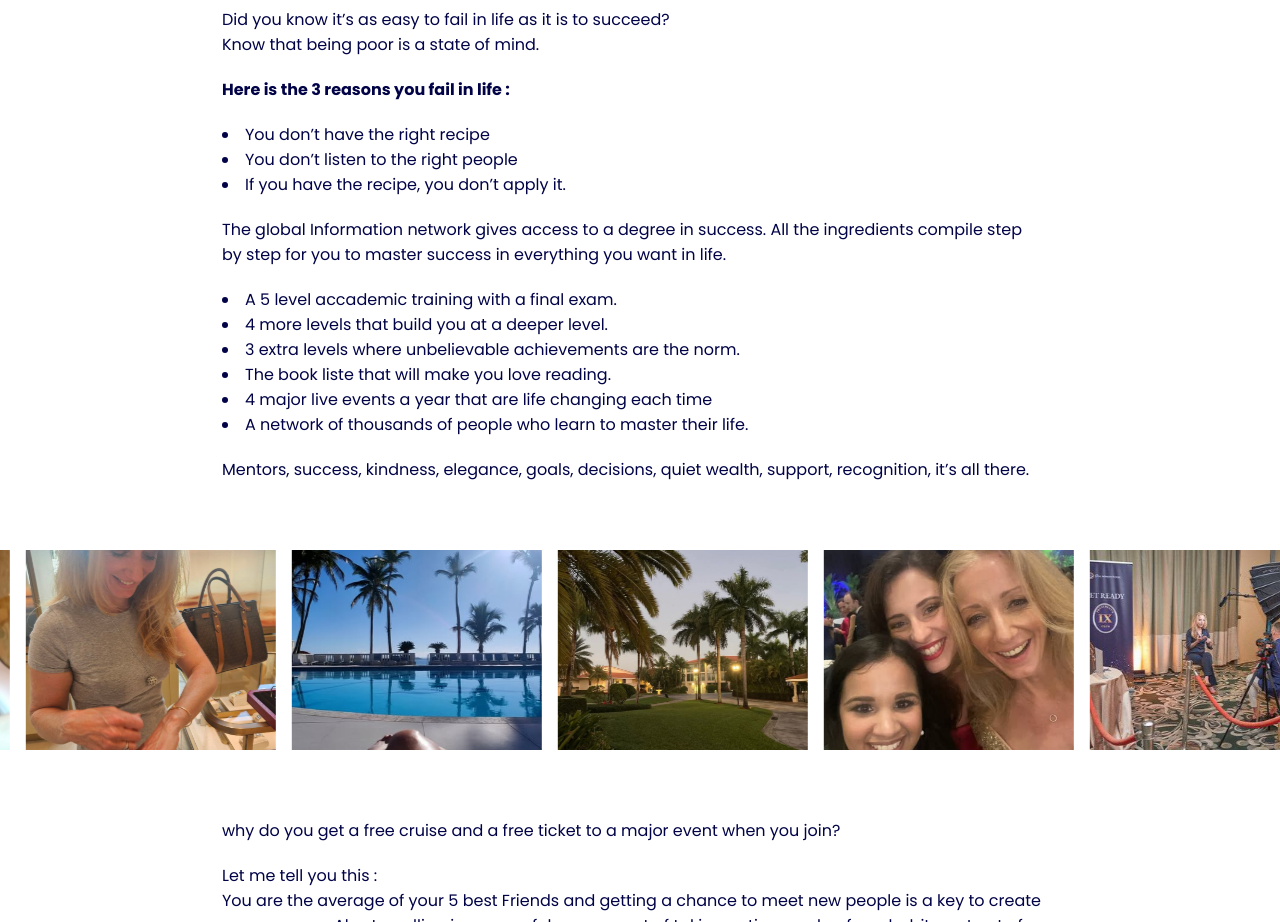
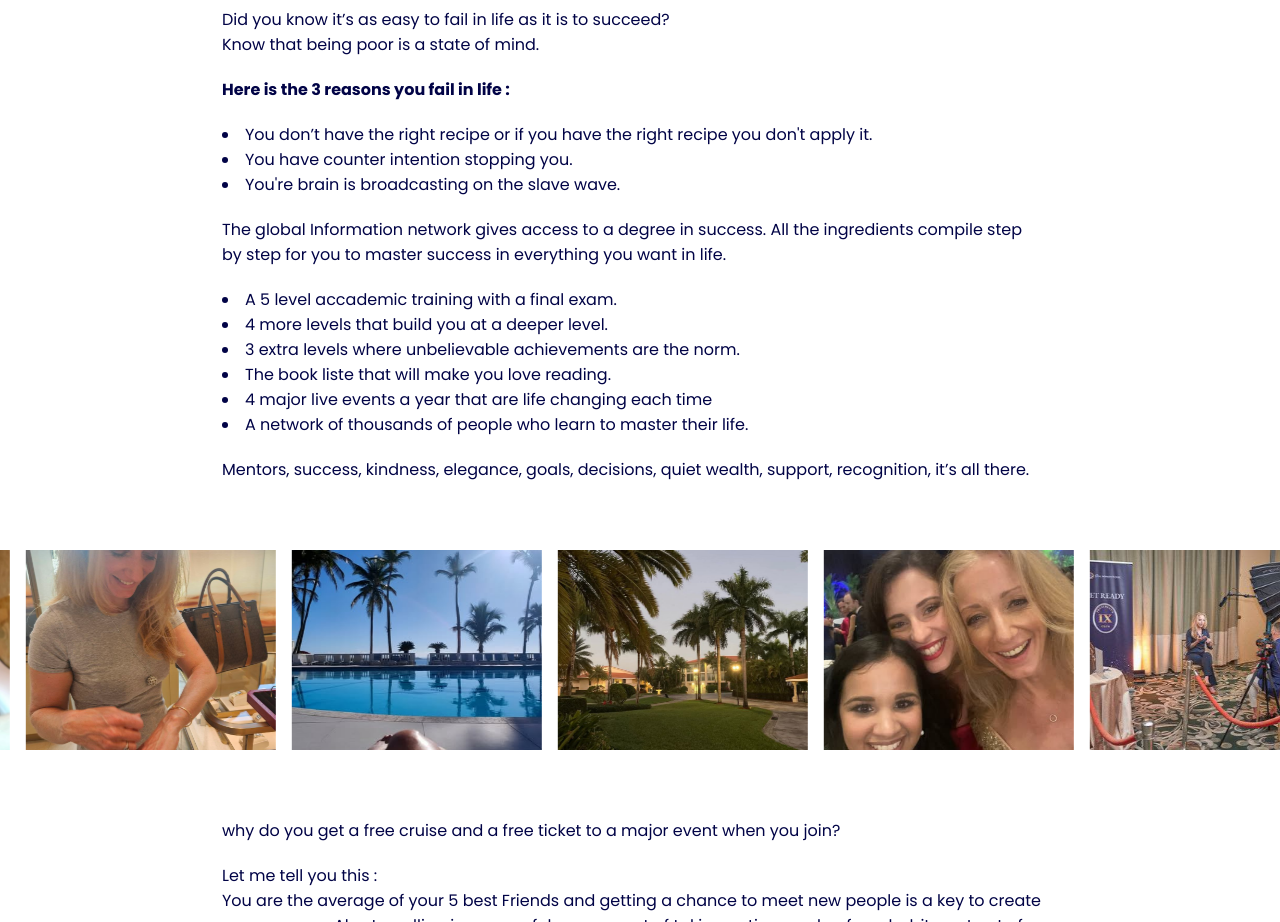
Before and after one commit to DilaraUcar/kevintrudeau, a plain HTML site: page index.html in a window 1280 px wide. Shown: the part 4120-5042 px from the top of the page. Drawn offline with Linux system fonts and the light colour scheme; a web font is replaced by a local one.

Commit message:
Edit text Anne section

```diff
--- a/index.html
+++ b/index.html
@@ -235,10 +235,9 @@
                     <p>Did you know it’s as easy to fail in life as it is to succeed?<br>Know that being poor is a state
                         of mind. </p>
                     <p><strong>Here is the 3 reasons you fail in life :</strong></p>
-                    <li>You don’t have the right recipe</li>
-                    <li> You don’t listen to the right people</li>
-                    <li>If you have the recipe,
-                        you don’t apply it.</li>
+                    <li>You don’t have the right recipe or if you have the right recipe you don't apply it.</li>
+                    <li> You have counter intention stopping you.</li>
+                    <li>You're brain is broadcasting on the slave wave.</li>
                     <p>The global Information network gives access to a degree in success.
                         All the ingredients compile step by step for you to master success in everything you want in
                         life. </p>
```
